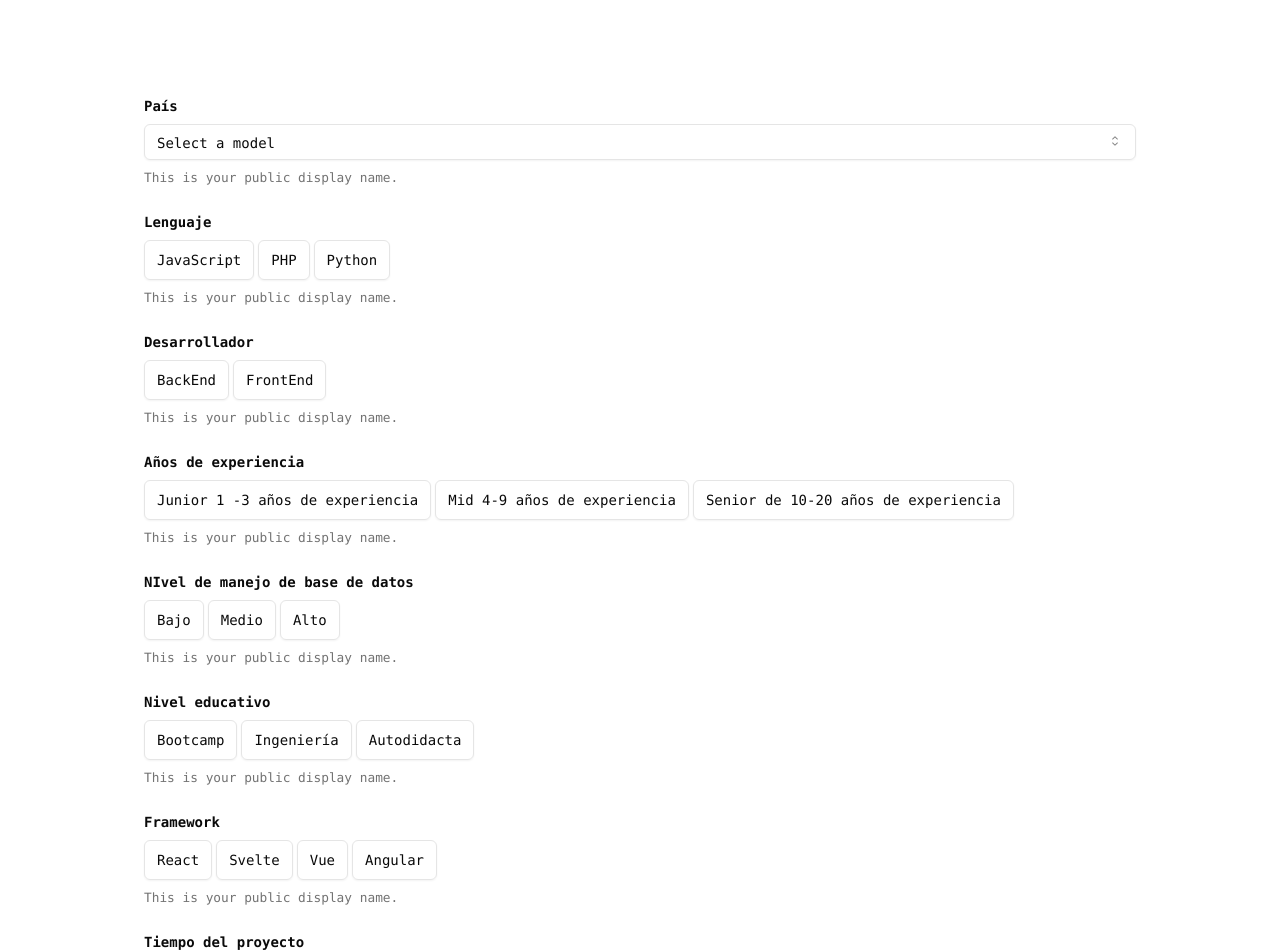
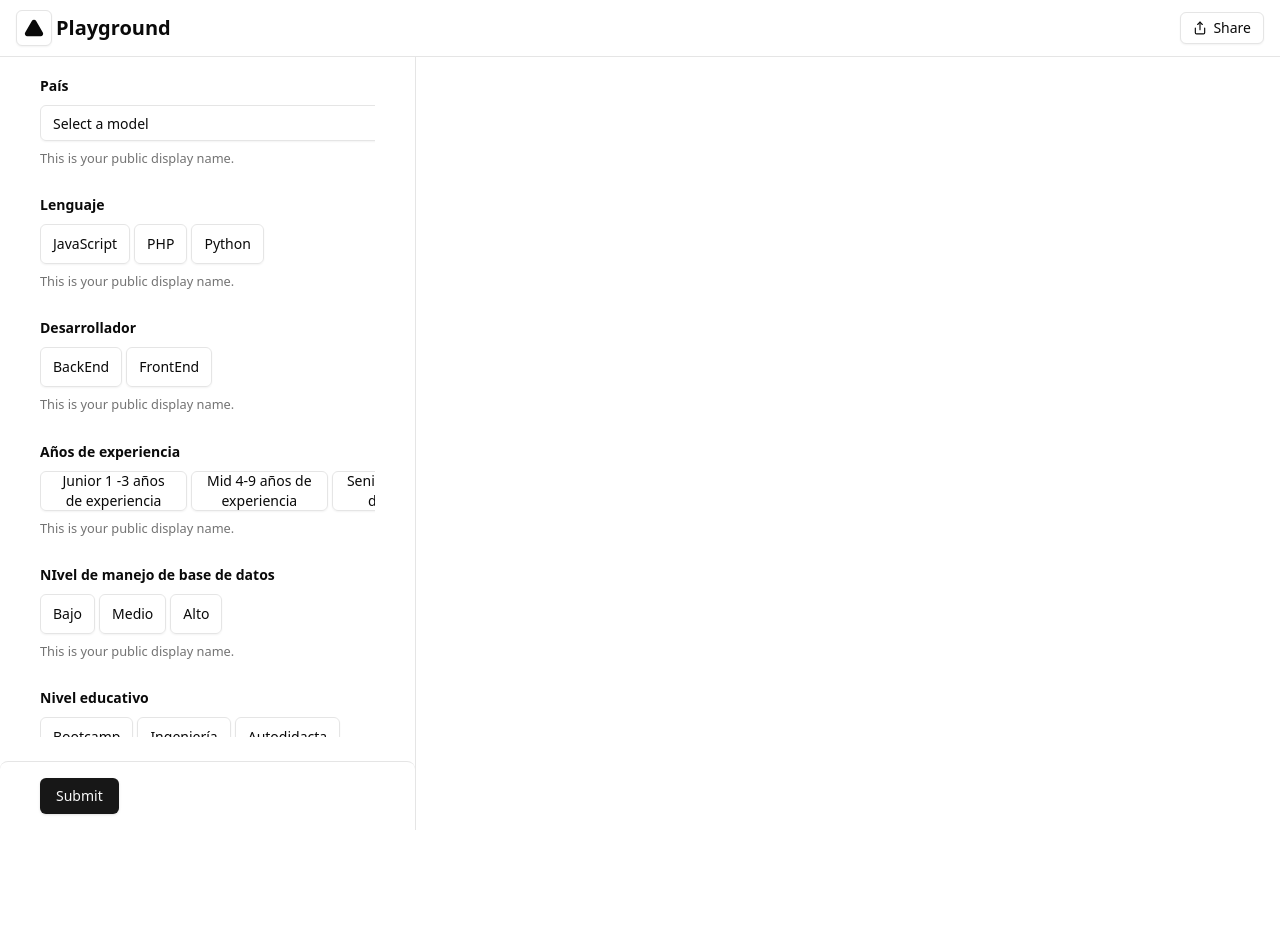
Before and after one commit to KewinBarboza/sueldos-dev-ia, a Next.js app: page / in a window 1280 px wide. Shown: the top 952 px of the page. After the commit the page ends 830 px from the top, so only its background shows below. Built offline with nearby package versions, Linux system fonts and the light colour scheme.

Commit message:
update layout

```diff
--- a/package.json
+++ b/package.json
@@ -13,6 +13,7 @@
     "@hookform/resolvers": "^3.9.0",
     "@radix-ui/react-icons": "^1.3.0",
     "@radix-ui/react-label": "^2.1.0",
+    "@radix-ui/react-scroll-area": "^1.1.0",
     "@radix-ui/react-select": "^2.1.1",
     "@radix-ui/react-slot": "^1.1.0",
     "@radix-ui/react-toggle": "^1.1.0",
--- a/src/app/page.tsx
+++ b/src/app/page.tsx
@@ -8,6 +8,8 @@ import { z } from "zod"
 import { Button } from "@/components/ui/button"
 import { useForm } from "react-hook-form"
 import { useState } from "react"
+import { Share, Triangle } from "lucide-react"
+import { ScrollArea } from "@/components/ui/scroll-area"
 
 const formSchema = z.object({
   pais: z.string().min(2).max(50),
@@ -55,6 +57,11 @@ export default function Home() {
         }),
       })
 
+      if (!result.ok) {
+        //TODO: add component error
+        return
+      }
+
       const response = await result.json()
       setGeneration(response.object)
       console.log(response.object)
@@ -67,11 +74,30 @@ export default function Home() {
   }
 
   return (
-    <main className="flex min-h-screen flex-col items-center justify-between p-24">
-      <div className="z-10 w-full max-w-5xl items-center justify-between font-mono text-sm">
+
+    <div className="grid h-screen w-full">
+      <div className="flex flex-col">
+        <header className="sticky top-0 z-10 flex h-[57px] items-center gap-1 border-b bg-background px-4">
+          <Button variant="outline" size="icon" aria-label="Home">
+            <Triangle className="size-5 fill-foreground" />
+          </Button>
+          <h1 className="text-xl font-semibold">Playground</h1>
+
+          <Button
+            variant="outline"
+            size="sm"
+            className="ml-auto gap-1.5 text-sm"
+          >
+            <Share className="size-3.5" />
+            Share
+          </Button>
+        </header>
+        <main className="grid flex-1 gap-4 overflow-auto md:grid-cols-2 lg:grid-cols-3">
+          <div className="relative hidden flex-col items-start gap-8 border-r md:flex">
             <Form {...form}>
-          <form className="grid w-full items-start gap-6 overflow-auto p-4 pt-0" onSubmit={form.handleSubmit(onSubmit)}>
-            <div className="grid gap-3">
+              <form className="grid w-full items-start gap-6 overflow-auto pt-0" onSubmit={form.handleSubmit(onSubmit)}>
+                <ScrollArea className="h-[85vh] w-full px-10">
+                  <div className="grid gap-3 mt-4 mb-6">
                     <FormField
                       control={form.control}
                       name="pais"
@@ -107,7 +133,8 @@ export default function Home() {
                       )}
                     />
                   </div>
-            <div className="grid gap-3">
+
+                  <div className="grid gap-3 mb-6">
                     <FormField
                       control={form.control}
                       name="lenguaje"
@@ -136,7 +163,7 @@ export default function Home() {
                     />
                   </div>
 
-            <div className="grid gap-3">
+                  <div className="grid gap-3 mb-6">
                     <FormField
                       control={form.control}
                       name="desarrollador"
@@ -162,7 +189,7 @@ export default function Home() {
                     />
                   </div>
 
-            <div className="grid gap-3">
+                  <div className="grid gap-3 mb-6">
                     <FormField
                       control={form.control}
                       name="experiencia"
@@ -191,7 +218,7 @@ export default function Home() {
                     />
                   </div>
 
-            <div className="grid gap-3">
+                  <div className="grid gap-3 mb-6">
                     <FormField
                       control={form.control}
                       name="conocimiento_bd"
@@ -220,7 +247,7 @@ export default function Home() {
                     />
                   </div>
 
-            <div className="grid gap-3">
+                  <div className="grid gap-3 mb-6">
                     <FormField
                       control={form.control}
                       name="nivel_educativo"
@@ -249,7 +276,7 @@ export default function Home() {
                     />
                   </div>
 
-            <div className="grid gap-3">
+                  <div className="grid gap-3 mb-6">
                     <FormField
                       control={form.control}
                       name="framework"
@@ -281,7 +308,7 @@ export default function Home() {
                     />
                   </div>
 
-            <div className="grid gap-3">
+                  <div className="grid gap-3 mb-6">
                     <FormField
                       control={form.control}
                       name="tiempo"
@@ -316,7 +343,7 @@ export default function Home() {
                     />
                   </div>
 
-            <div className="grid gap-3">
+                  <div className="grid gap-3 mb-6">
                     <FormField
                       control={form.control}
                       name="tipo_proyecto"
@@ -350,9 +377,29 @@ export default function Home() {
                       )}
                     />
                   </div>
+                </ScrollArea>
+                <div className="border-t rounded-lg py-4 px-10">
+
                   <Button type="submit">Submit</Button>
+                </div>
               </form>
             </Form>
+          </div>
+          <div className="relative flex h-full min-h-[50vh] flex-col  p-4 lg:col-span-2">
+
+            {isLoading ? 'Loading...' : <pre>
+              <code>{JSON.stringify(generation, null, 2)}</code>
+            </pre>}
+          </div>
+        </main>
+      </div>
+    </div>
+
+
+    /*
+    <main className="flex min-h-screen flex-col items-center justify-between p-24">
+      <div className="z-10 w-full max-w-5xl items-center justify-between font-mono text-sm">
+
 
         <pre>
           <code>
@@ -360,10 +407,8 @@ export default function Home() {
           </code>
         </pre>
 
-        {isLoading ? 'Loading...' : <pre>
-          <code>{JSON.stringify(generation, null, 2)}</code>
-        </pre>}
+
       </div>
-    </main>
+    </main>*/
   )
 }
--- /dev/null
+++ b/src/components/ui/scroll-area.tsx
@@ -0,0 +1,48 @@
+"use client"
+
+import * as React from "react"
+import * as ScrollAreaPrimitive from "@radix-ui/react-scroll-area"
+
+import { cn } from "@/lib/utils"
+
+const ScrollArea = React.forwardRef<
+  React.ElementRef<typeof ScrollAreaPrimitive.Root>,
+  React.ComponentPropsWithoutRef<typeof ScrollAreaPrimitive.Root>
+>(({ className, children, ...props }, ref) => (
+  <ScrollAreaPrimitive.Root
+    ref={ref}
+    className={cn("relative overflow-hidden", className)}
+    {...props}
+  >
+    <ScrollAreaPrimitive.Viewport className="h-full w-full rounded-[inherit]">
+      {children}
+    </ScrollAreaPrimitive.Viewport>
+    <ScrollBar />
+    <ScrollAreaPrimitive.Corner />
+  </ScrollAreaPrimitive.Root>
+))
+ScrollArea.displayName = ScrollAreaPrimitive.Root.displayName
+
+const ScrollBar = React.forwardRef<
+  React.ElementRef<typeof ScrollAreaPrimitive.ScrollAreaScrollbar>,
+  React.ComponentPropsWithoutRef<typeof ScrollAreaPrimitive.ScrollAreaScrollbar>
+>(({ className, orientation = "vertical", ...props }, ref) => (
+  <ScrollAreaPrimitive.ScrollAreaScrollbar
+    ref={ref}
+    orientation={orientation}
+    className={cn(
+      "flex touch-none select-none transition-colors",
+      orientation === "vertical" &&
+        "h-full w-2.5 border-l border-l-transparent p-[1px]",
+      orientation === "horizontal" &&
+        "h-2.5 flex-col border-t border-t-transparent p-[1px]",
+      className
+    )}
+    {...props}
+  >
+    <ScrollAreaPrimitive.ScrollAreaThumb className="relative flex-1 rounded-full bg-border" />
+  </ScrollAreaPrimitive.ScrollAreaScrollbar>
+))
+ScrollBar.displayName = ScrollAreaPrimitive.ScrollAreaScrollbar.displayName
+
+export { ScrollArea, ScrollBar }
```
Also changed, not shown: 1 other file (tests, documents, lock files or other folders). Lines whose indentation alone changed are shown as unchanged.
